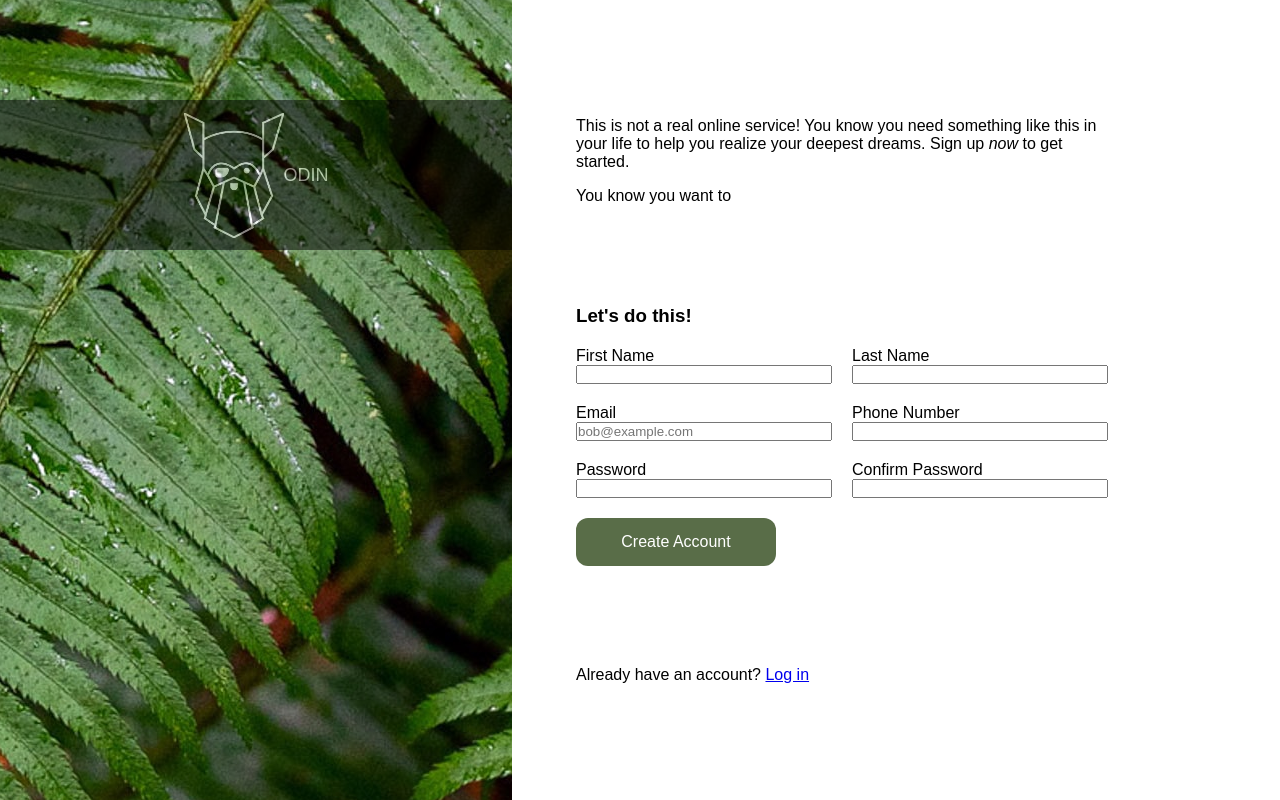
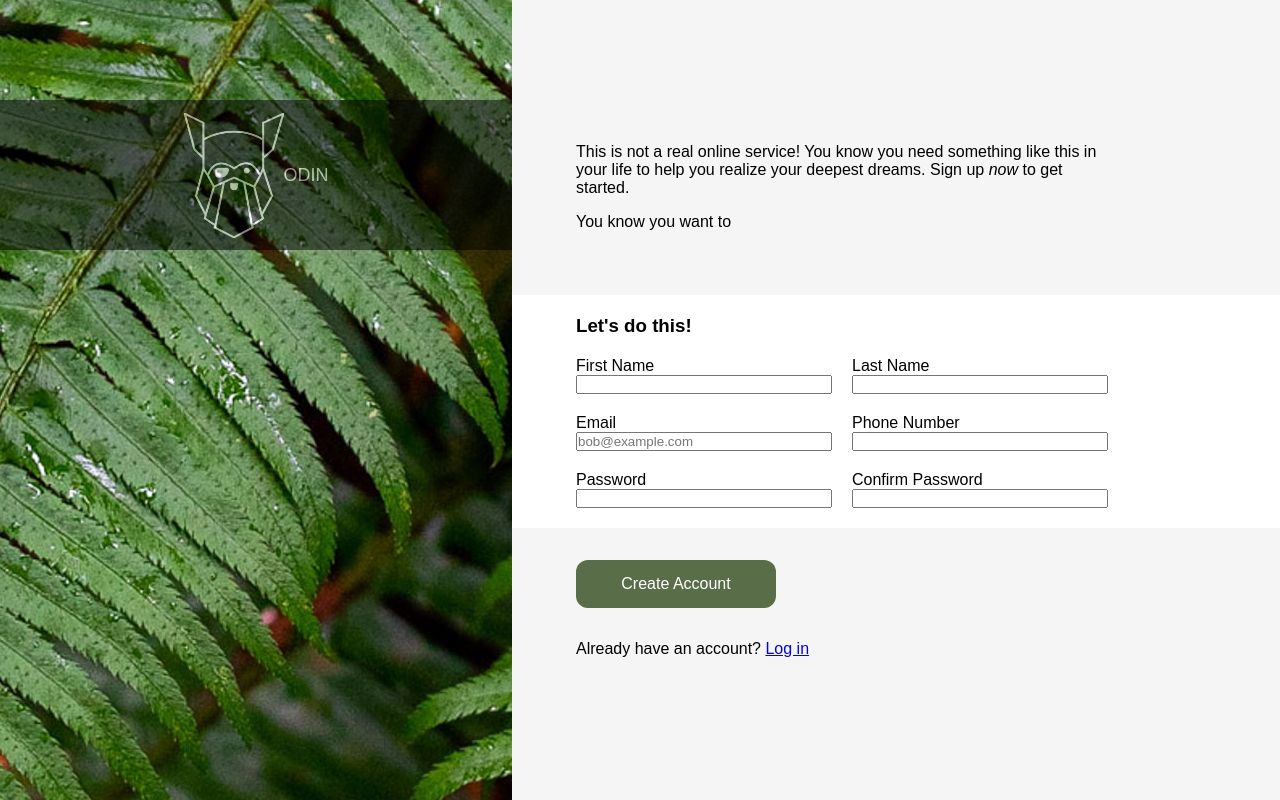
Before and after one commit to kris-bond/sign-up-page, a plain HTML site: page index.html in a window 1280 px wide. Drawn offline with Linux system fonts and the light colour scheme.

Commit message:
updating background

```diff
--- a/index.html
+++ b/index.html
@@ -6,7 +6,7 @@
     <meta name="viewport" content="width=device-width, initial-scale=1.0">
     <link rel="stylesheet" href="styles.css">
     <script src="script.js"></script>
-    <title>Forms</title>
+    <title>Sign Up Form</title>
 </head>
 <body>
     <div id="container">
@@ -19,12 +19,12 @@
             <div class="right-header">
                 <p>This is not a real online service! You know you need something
                     like this in your life to help you realize your deepest dreams.
-                    Sign up <i>now</i> to get started.
+                    Sign up <em>now</em> to get started.
                 </p>
                 <p>You know you want to</p>
             </div>
 
-            <form action="#">
+            <form id="my-form" action="#">
                 <h3>Let's do this!</h3>
                 <div class="input">
                     <label for="first-name">First Name</label>
@@ -56,8 +56,9 @@
                     <input type="password" name="confirm-password" required>
                 </div>
 
-                <button type="submit">Create Account</button>
             </form>
+
+            <button id="submit-btn" type="submit" form="my-form">Create Account</button>
 
             <div class="right-footer">
                 <p>Already have an account? <a href="#">Log in</a></p>
--- a/styles.css
+++ b/styles.css
@@ -10,7 +10,7 @@
     flex-direction: row;
     width: 100vw;
     height: 100vh;
-    gap: 5vw;
+    /* gap: 5vw; */
 }
 
 /* Left side */
@@ -47,14 +47,16 @@
 
 #right {
     display: flex;
-    width: 55vw;
+    width: 60vw;
     justify-content: center;
     flex-direction: column;
-    gap: 10vh;
+    /* margin-left: 5vw; */
+    background-color: whitesmoke;
 }
 
 .right-header {
     width: max(42vw, 340px);
+    margin-left: 5vw;
 }
 
 p + p {
@@ -67,6 +69,9 @@ form {
     gap: 20px;
     padding-top: 20px;
     padding-bottom: 20px;
+    background-color: white;
+    margin-top: 4rem;
+    padding-left: 5vw;
 }
 
 form h3 {
@@ -81,7 +86,7 @@ form input {
     width: max(20vw, 150px);
 }
 
-form button {
+#submit-btn {
     width: 200px;
     background-color: #596D48;
     color: white;
@@ -90,6 +95,13 @@ form button {
     text-decoration: none;
     font-size: 16px;
     padding: 15px 32px;
+    margin-top: 2rem;
+    margin-left: 5vw;
+}
+
+.right-footer {
+    margin-top: 2rem;
+    margin-left: 5vw;
 }
 
 .input {
```
